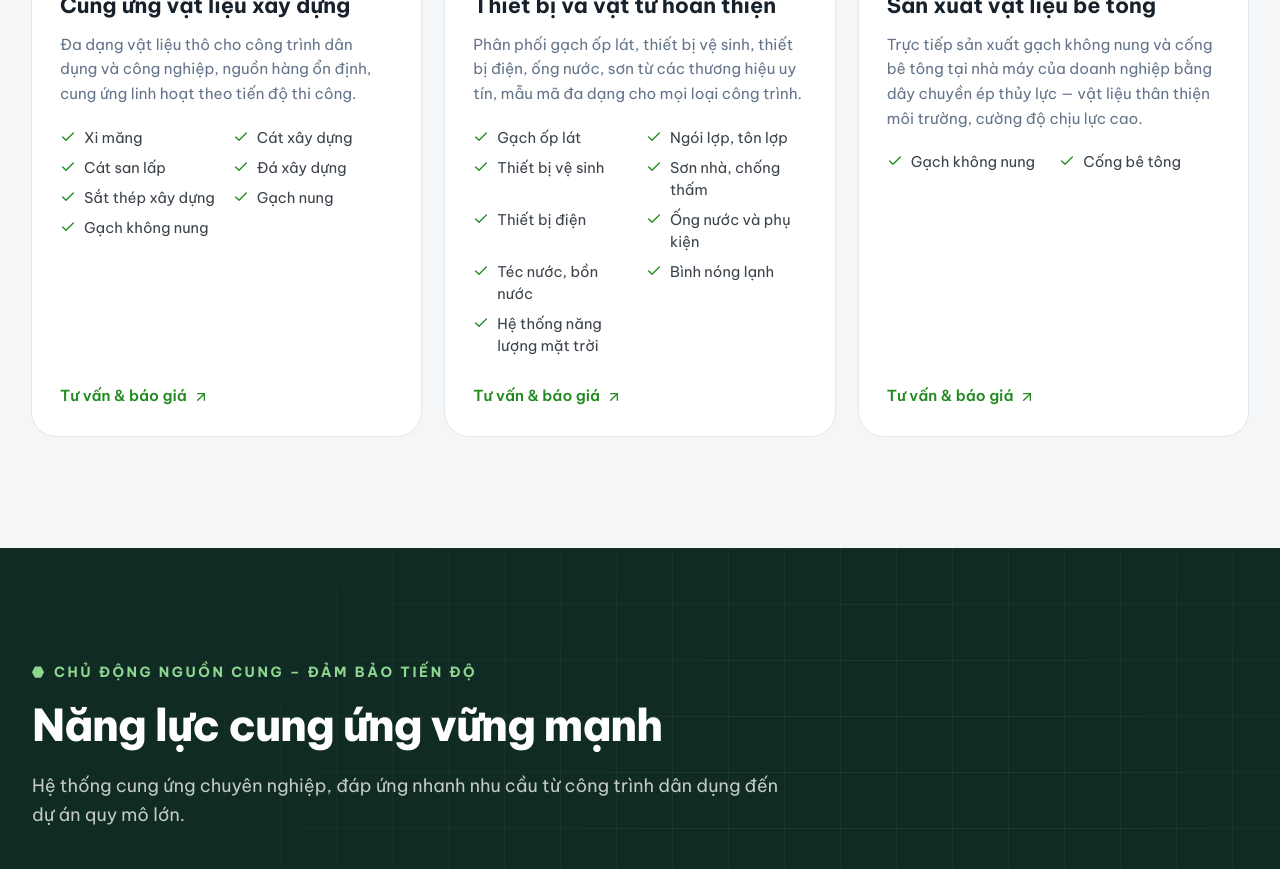
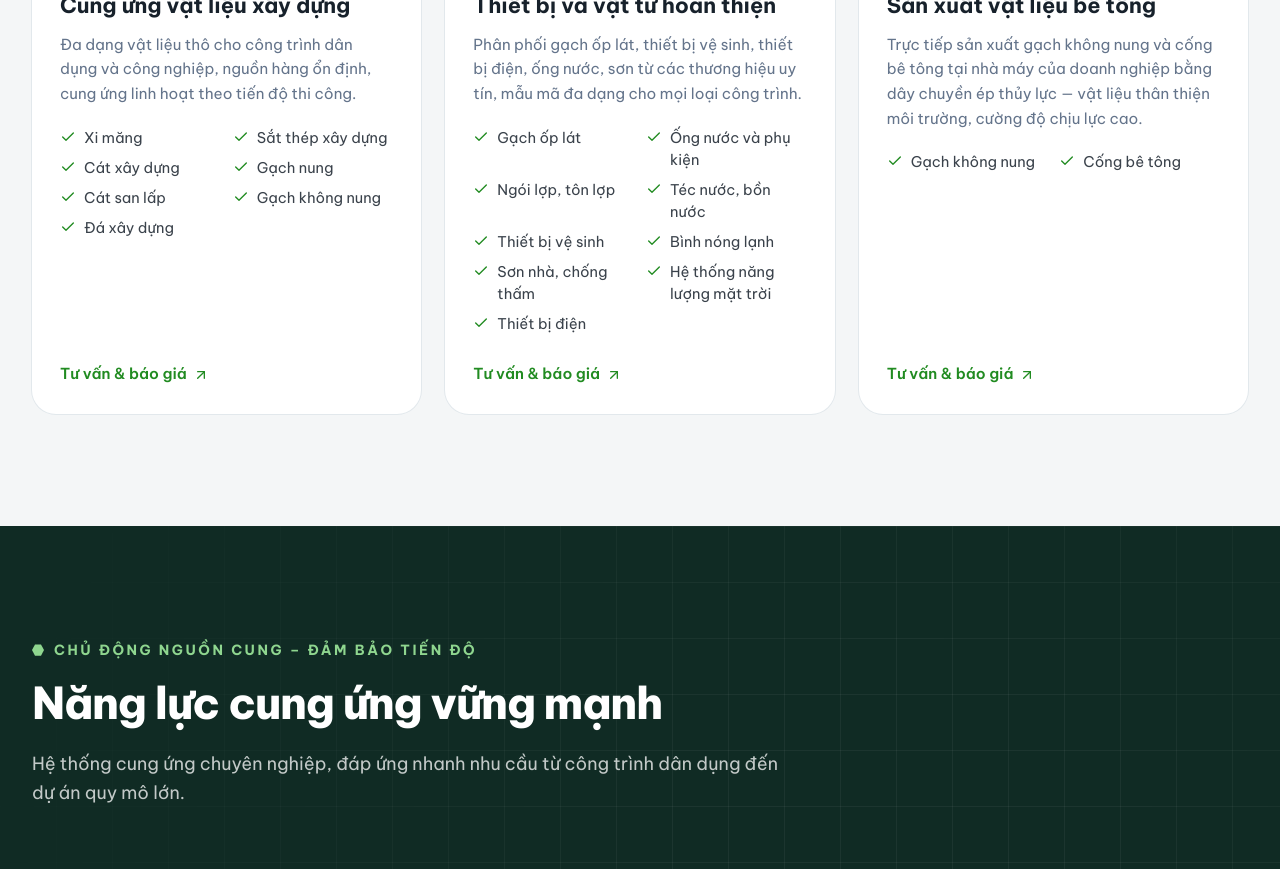
Before and after one commit to hathuyanh-yenbai/hathuyanh-yenbai.github.io, a Next.js app: page / in a window 1280 px wide. Shown: the part 2940-3809 px from the top of the page. Built offline with nearby package versions, Linux system fonts and the light colour scheme; no server answers.

Commit message:
Fix items ordering in services.ts

```diff
--- a/src/components/sections/Services.tsx
+++ b/src/components/sections/Services.tsx
@@ -1,3 +1,4 @@
+import type { CSSProperties } from "react";
 import Image from "next/image";
 import { ArrowUpRight, Check, Factory } from "lucide-react";
 import { services } from "@/data/services";
@@ -50,7 +51,11 @@ export function Services() {
               <div className="flex flex-1 flex-col p-6 sm:p-7">
                 <h3 className="text-xl font-bold text-ink sm:text-[1.35rem]">{service.title}</h3>
                 <p className="mt-3 text-[0.95rem] leading-relaxed text-muted">{service.description}</p>
-                <ul className="mt-5 grid grid-cols-1 gap-x-4 gap-y-2 text-[0.92rem] text-ink/85 sm:grid-cols-2 lg:grid-cols-2 lg:gap-x-3 lg:text-[0.88rem] xl:text-[0.92rem]">
+                {/* Two columns filled top-to-bottom, then left-to-right. */}
+                <ul
+                  style={{ "--rows": Math.ceil(service.items.length / 2) } as CSSProperties}
+                  className="mt-5 grid grid-cols-1 gap-x-4 gap-y-2 text-[0.92rem] text-ink/85 sm:grid-flow-col sm:grid-cols-2 sm:grid-rows-[repeat(var(--rows),auto)] lg:gap-x-3 lg:text-[0.88rem] xl:text-[0.92rem]"
+                >
                   {service.items.map((item) => (
                     <li key={item} className="flex items-start gap-2">
                       <Check aria-hidden className="mt-0.5 size-4 shrink-0 text-brand" />
```
